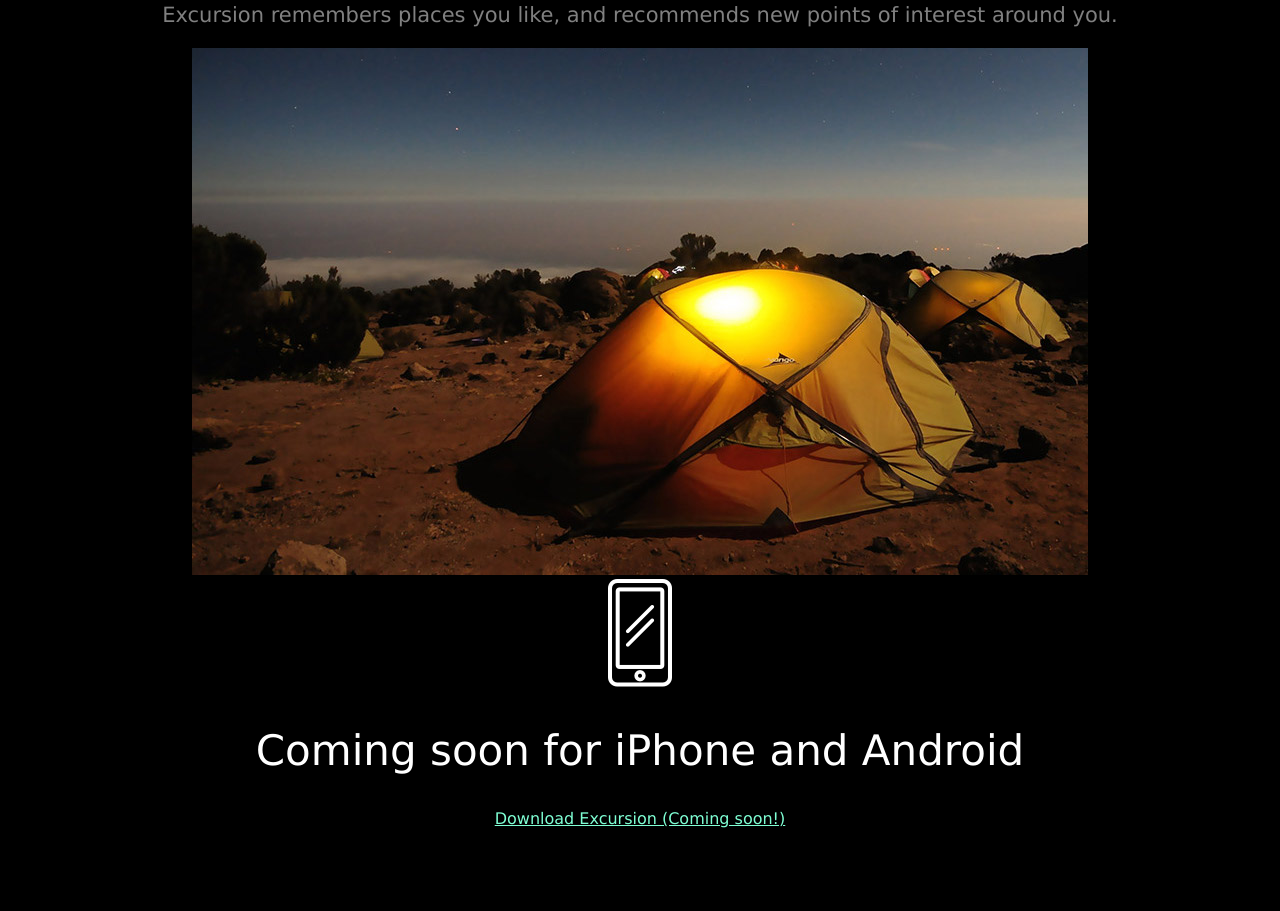
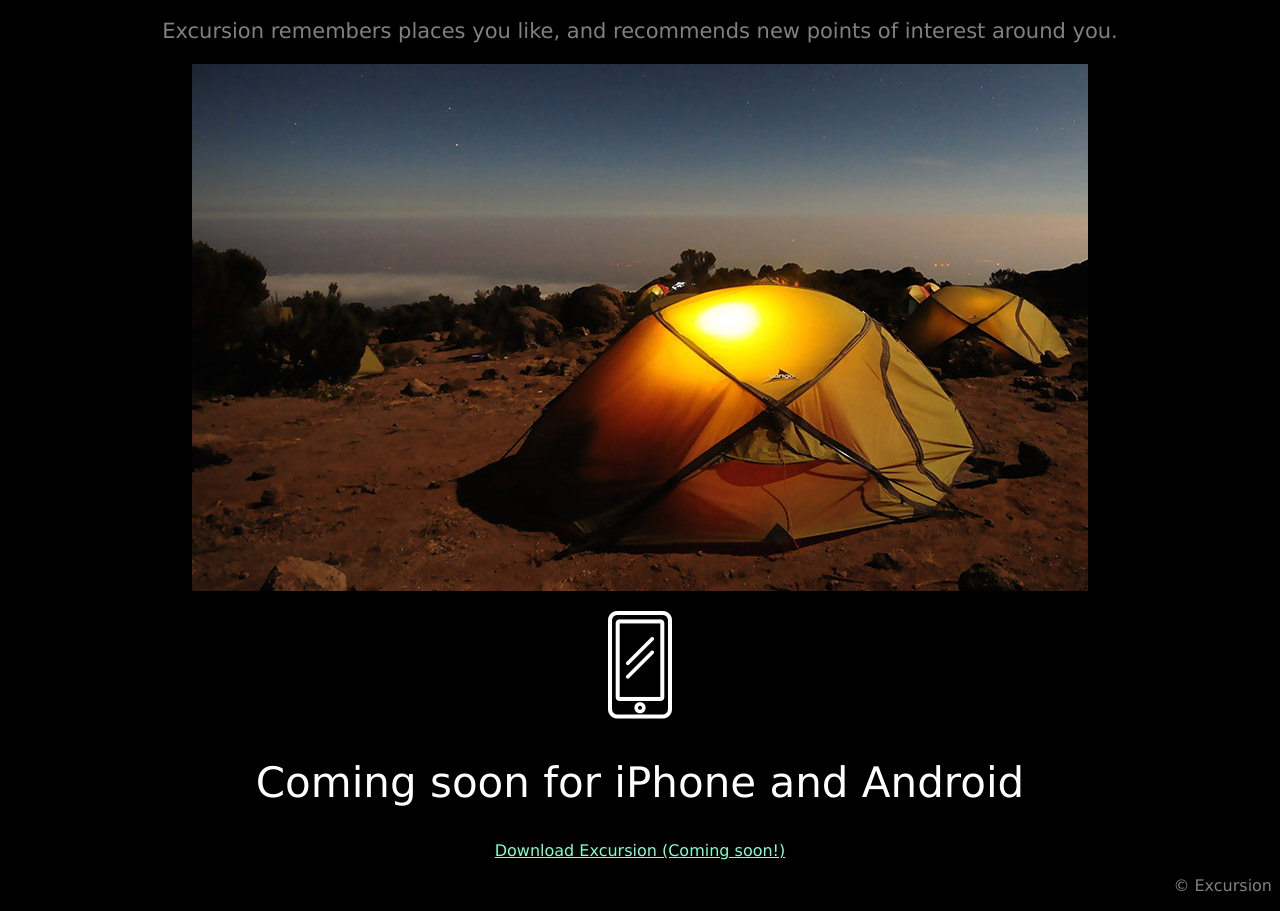
Before and after one commit to MoonBaseTom/excursion, a plain HTML site: page index.html in a window 1280 px wide. Shown: the part 414-1325 px from the top of the page. Before the commit the page ends 1293 px from the top, so only its background shows below. Drawn offline with Linux system fonts and the light colour scheme.

Commit message:
removed line breaks

```diff
--- a/index.html
+++ b/index.html
@@ -11,27 +11,29 @@
 
   <!-- Download link -->
   <a id="toplink" href="#toplink" class="link">Download Excursion (Coming soon!)</a>
-  <br />
+
 
 <!-- Video -->
-  <video autoplay muted loop controls src="resources/videos/excursion.mp4">Video Format unavailable</video>
-
+<p>
+  <video autoplay muted loop src="resources/videos/excursion.mp4">Video Format unavailable</video>
+</p>
 
   <h2 class="subtitle">Your personal travel guide</h2>
   <p class="description">Excursion remembers places you like, and recommends new points of interest around you.</p>
 
-  <img src="resources/images/camp.jpg" />
-  <br />
+  <p>
+    <img src="resources/images/camp.jpg" />
+ </p>
 
   <!-- Closing -->
-
-  <img src="resources/images/phone.png" />
-
+  <p>
+    <img src="resources/images/phone.png" />
+</p>
   <h2 class="subtitle">Coming soon for iPhone and Android</h2>
 
   <!-- Download link -->
   <a href="#toplink" class="link">Download Excursion (Coming soon!)</a>
-<p>Excursion</p>
+<p id="copyright">© Excursion</p>
 
 </body>
 </html>
--- a/resources/Stylesheet/style.css
+++ b/resources/Stylesheet/style.css
@@ -29,3 +29,8 @@ a{
   color:grey;
   font-size:21px;
 }
+
+#copyright{
+  text-align:right;
+  color:gray
+}
```
